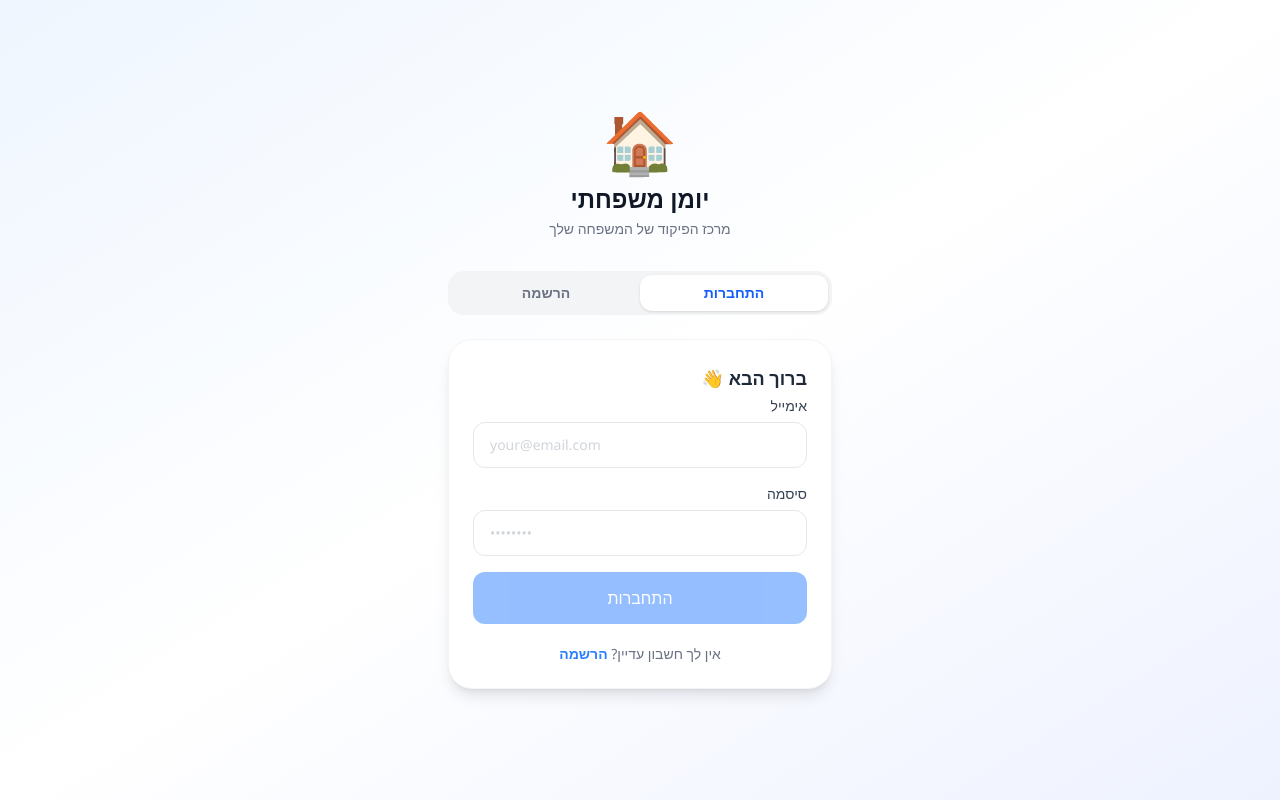
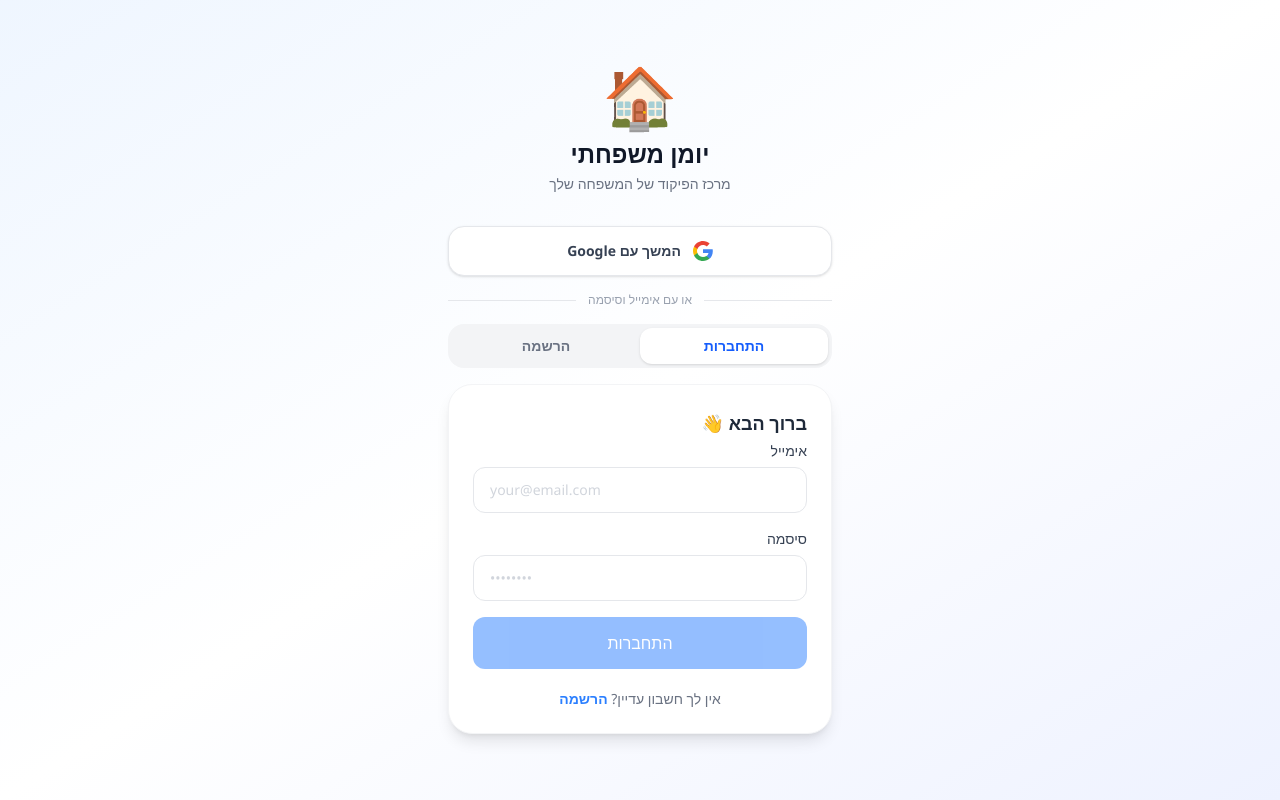
Before and after one commit to dviruri/FamilyPlanner, a React (Vite) app: page / in a window 1280 px wide. Built offline with nearby package versions, Linux system fonts and the light colour scheme; no server answers.

Commit message:
Add Google OAuth sign-in button to auth screen

```diff
--- a/src/features/auth/AuthContext.tsx
+++ b/src/features/auth/AuthContext.tsx
@@ -38,6 +38,7 @@ interface AuthContextValue {
   loading: boolean;
   signIn: (email: string, password: string) => Promise<string | null>;
   signUp: (email: string, password: string, displayName: string) => Promise<string | null>;
+  signInWithGoogle: () => Promise<string | null>;
   signOut: () => Promise<void>;
 }
 
@@ -120,6 +121,20 @@ export function AuthProvider({ children }: { children: ReactNode }) {
   }, []);
 
   // ---------------------------------------------------------------------------
+  // signInWithGoogle
+  // ---------------------------------------------------------------------------
+  const signInWithGoogle = useCallback(async (): Promise<string | null> => {
+    const { error } = await supabase.auth.signInWithOAuth({
+      provider: 'google',
+      options: {
+        redirectTo: `${window.location.origin}/`,
+      },
+    });
+    if (error) return hebrewAuthError(error);
+    return null; // redirect happens — won't reach here normally
+  }, []);
+
+  // ---------------------------------------------------------------------------
   // signOut
   // ---------------------------------------------------------------------------
   const signOut = useCallback(async () => {
@@ -127,7 +142,7 @@ export function AuthProvider({ children }: { children: ReactNode }) {
   }, []);
 
   return (
-    <AuthContext.Provider value={{ user, session, loading, signIn, signUp, signOut }}>
+    <AuthContext.Provider value={{ user, session, loading, signIn, signUp, signInWithGoogle, signOut }}>
       {children}
     </AuthContext.Provider>
   );
--- a/src/features/auth/AuthScreen.tsx
+++ b/src/features/auth/AuthScreen.tsx
@@ -1,6 +1,7 @@
 import { useState } from 'react';
 import { LoginForm } from './LoginForm';
 import { RegisterForm } from './RegisterForm';
+import { GoogleSignInButton } from './GoogleSignInButton';
 
 export function AuthScreen() {
   const [mode, setMode] = useState<'login' | 'register'>('login');
@@ -16,8 +17,20 @@ export function AuthScreen() {
           <p className="text-sm text-gray-500 mt-1">מרכז הפיקוד של המשפחה שלך</p>
         </div>
 
+        {/* Google sign-in — prominent, above everything */}
+        <div className="mb-4">
+          <GoogleSignInButton />
+        </div>
+
+        {/* Divider */}
+        <div className="flex items-center gap-3 mb-4">
+          <div className="flex-1 h-px bg-gray-200" />
+          <span className="text-xs text-gray-400 font-medium">או עם אימייל וסיסמה</span>
+          <div className="flex-1 h-px bg-gray-200" />
+        </div>
+
         {/* Tab switcher */}
-        <div className="flex bg-gray-100 rounded-2xl p-1 mb-6">
+        <div className="flex bg-gray-100 rounded-2xl p-1 mb-4">
           <button
             onClick={() => setMode('login')}
             className={[
@@ -42,7 +55,7 @@ export function AuthScreen() {
           </button>
         </div>
 
-        {/* Form */}
+        {/* Email/password form */}
         <div className="bg-white rounded-3xl shadow-lg p-6 border border-gray-100">
           {mode === 'login'
             ? <LoginForm onSwitchToRegister={() => setMode('register')} />
--- /dev/null
+++ b/src/features/auth/GoogleSignInButton.tsx
@@ -0,0 +1,54 @@
+import { useState } from 'react';
+import { useAuth } from './AuthContext';
+
+export function GoogleSignInButton() {
+  const { signInWithGoogle } = useAuth();
+  const [loading, setLoading] = useState(false);
+  const [error, setError] = useState<string | null>(null);
+
+  async function handleClick() {
+    setLoading(true);
+    setError(null);
+    const err = await signInWithGoogle();
+    // If err is returned, the redirect didn't happen (provider not configured)
+    if (err) {
+      setError(err);
+      setLoading(false);
+    }
+    // On success: browser redirects — no need to setLoading(false)
+  }
+
+  return (
+    <div>
+      <button
+        onClick={() => void handleClick()}
+        disabled={loading}
+        className="w-full flex items-center justify-center gap-3 px-4 py-3.5 rounded-2xl
+                   bg-white border border-gray-200 shadow-sm
+                   hover:bg-gray-50 hover:shadow-md active:scale-[0.98]
+                   transition-all font-semibold text-gray-700 text-sm
+                   focus:outline-none focus:ring-2 focus:ring-blue-300
+                   disabled:opacity-60 disabled:cursor-not-allowed"
+      >
+        {loading ? (
+          <span className="w-5 h-5 border-2 border-gray-300 border-t-blue-500 rounded-full animate-spin" />
+        ) : (
+          /* Google "G" logo — inline SVG, no external dependency */
+          <svg width="20" height="20" viewBox="0 0 48 48" fill="none" xmlns="http://www.w3.org/2000/svg">
+            <path d="M47.532 24.552c0-1.636-.132-3.2-.38-4.704H24v9.06h13.22c-.576 3.024-2.268 5.592-4.812 7.308v6.048h7.764c4.548-4.188 7.36-10.356 7.36-17.712z" fill="#4285F4"/>
+            <path d="M24 48c6.48 0 11.916-2.148 15.888-5.832l-7.764-6.048c-2.148 1.44-4.896 2.292-8.124 2.292-6.24 0-11.532-4.212-13.428-9.876H2.556v6.24C6.516 42.648 14.712 48 24 48z" fill="#34A853"/>
+            <path d="M10.572 28.536A14.885 14.885 0 0 1 9.6 24c0-1.584.276-3.12.972-4.536V13.224H2.556A23.934 23.934 0 0 0 0 24c0 3.876.936 7.548 2.556 10.776l8.016-6.24z" fill="#FBBC05"/>
+            <path d="M24 9.528c3.516 0 6.672 1.212 9.156 3.588l6.852-6.852C35.904 2.364 30.468 0 24 0 14.712 0 6.516 5.352 2.556 13.224l8.016 6.24C12.468 13.74 17.76 9.528 24 9.528z" fill="#EA4335"/>
+          </svg>
+        )}
+        {loading ? 'מתחבר...' : 'המשך עם Google'}
+      </button>
+
+      {error && (
+        <div className="mt-2 text-xs text-red-500 text-center bg-red-50 rounded-xl px-3 py-2">
+          {error}
+        </div>
+      )}
+    </div>
+  );
+}
```
